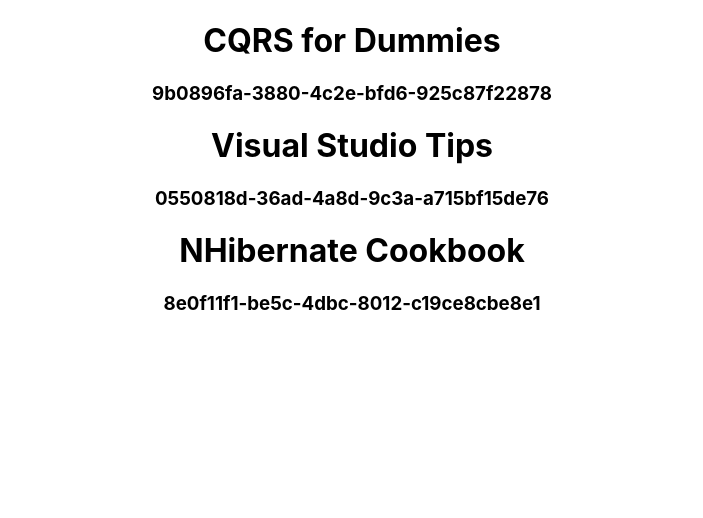
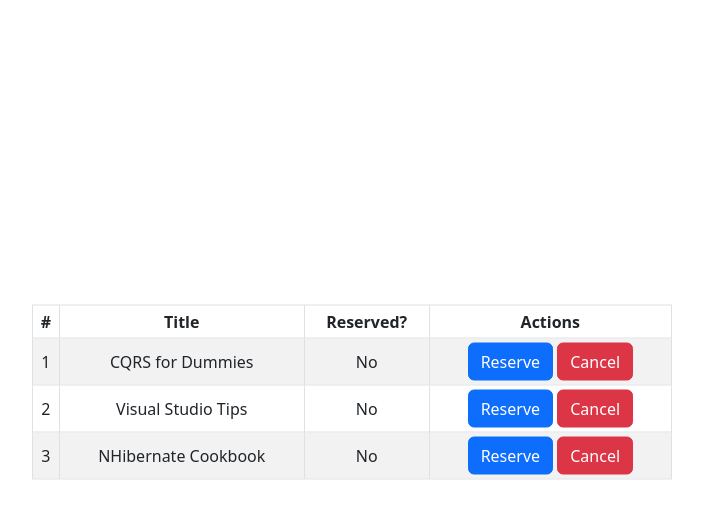
Before and after one commit to mekdie/aspnet-react-bookstore, a React (Create React App) app: page / in a window 1280 px wide. Shown: the top 518 px of the page, without its empty margins (288-991 px from the left). Built offline with nearby package versions, Linux system fonts and the light colour scheme.

Commit message:
Made a table for better list all books

```diff
--- a/package.json
+++ b/package.json
@@ -6,7 +6,9 @@
     "@testing-library/jest-dom": "^5.16.5",
     "@testing-library/react": "^13.4.0",
     "@testing-library/user-event": "^13.5.0",
+    "bootstrap": "^5.2.3",
     "react": "^18.2.0",
+    "react-bootstrap": "^2.7.0",
     "react-dom": "^18.2.0",
     "react-scripts": "5.0.1",
     "web-vitals": "^2.1.4"
--- a/src/App.css
+++ b/src/App.css
@@ -1,38 +1,15 @@
 .App {
+  width: 50%;
+  margin: 0;
+  position: absolute;
+  top: 50%;
+  left: 50%;
+  -ms-transform: translate(-50%, -50%);
+  transform: translate(-50%, -50%);
   text-align: center;
+  align-items: center;
 }
 
-.App-logo {
-  height: 40vmin;
-  pointer-events: none;
+td {
+  vertical-align: middle;
 }
-
-@media (prefers-reduced-motion: no-preference) {
-  .App-logo {
-    animation: App-logo-spin infinite 20s linear;
-  }
-}
-
-.App-header {
-  background-color: #282c34;
-  min-height: 100vh;
-  display: flex;
-  flex-direction: column;
-  align-items: center;
-  justify-content: center;
-  font-size: calc(10px + 2vmin);
-  color: white;
-}
-
-.App-link {
-  color: #61dafb;
-}
-
-@keyframes App-logo-spin {
-  from {
-    transform: rotate(0deg);
-  }
-  to {
-    transform: rotate(360deg);
-  }
-}
--- a/src/App.js
+++ b/src/App.js
@@ -1,19 +1,40 @@
 import "./App.css";
 import { books } from "./data/MockData";
 import { useEffect, useState } from "react";
+import Table from "react-bootstrap/Table";
+import Button from "react-bootstrap/Button";
 
 function App() {
   const [booksList, setBooksList] = useState(books);
   return (
     <div className="App">
-      {booksList.map((book) => {
-        return (
-          <>
-            <h1>{book.name}</h1>
-            <h3>{book.id}</h3>
-          </>
-        );
-      })}
+      <Table striped bordered hover size="sm">
+        <thead>
+          <tr>
+            <th>#</th>
+            <th>Title</th>
+            <th>Reserved?</th>
+            <th>Actions</th>
+          </tr>
+        </thead>
+        <tbody>
+          {booksList.map((book, index) => {
+            return (
+              <>
+                <tr key={book.id}>
+                  <td>{index + 1}</td>
+                  <td>{book.name}</td>
+                  <td>{book.reserved ? "Yes" : "No"}</td>
+                  <td>
+                    <Button variant="primary">Reserve</Button>{" "}
+                    <Button variant="danger">Cancel</Button>
+                  </td>
+                </tr>
+              </>
+            );
+          })}
+        </tbody>
+      </Table>
     </div>
   );
 }
```
Also changed, not shown: src/index.js (+6 -5 lines), 2 other files (tests, documents, lock files or other folders).
